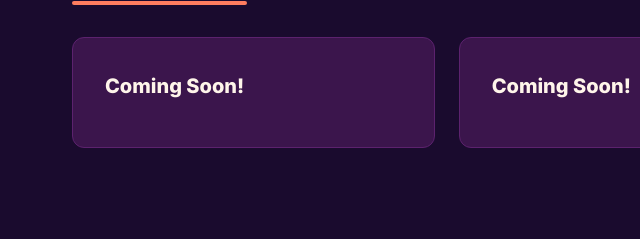
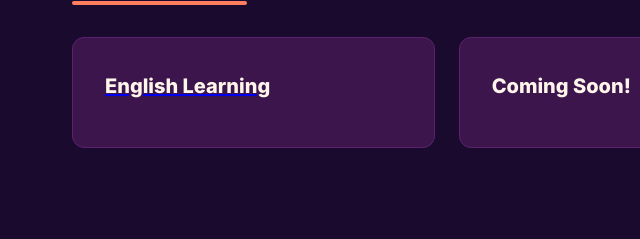
Before and after one commit to darkbdspace/darkbd, a plain HTML site: page index.html in a window 1280 px wide. Shown: the part 2027-2266 px from the top of the page, 0-640 px from the left. Drawn offline with Linux system fonts and the light colour scheme.

Commit message:
Update index.html

```diff
--- a/index.html
+++ b/index.html
@@ -470,7 +470,7 @@
         <h2 class="section-title">Real Life Projects</h2>
         <div class="grid">
             <div class="card">
-                <h3>Coming Soon!</h3>
+                <a href="English/index.html"><h3>English Learning</h3></a>
             </div>
             <div class="card">
                 <h3>Coming Soon!</h3>
```
